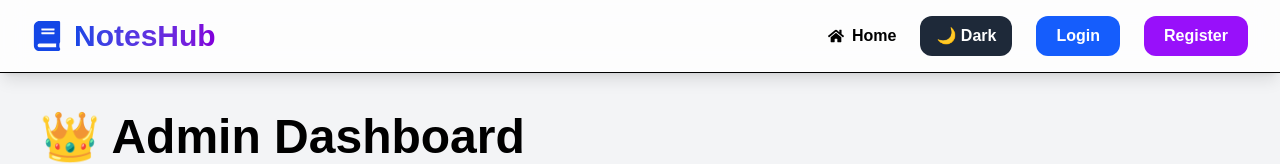
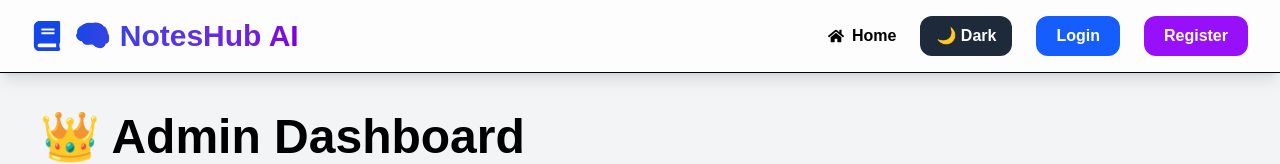
Before and after one commit to harpaleavdhut-gif/NotesHub-AI, a React (Vite) app in the folder client/: page /admin in a window 1280 px wide. Shown: the top 164 px of the page. Built offline with nearby package versions, Linux system fonts and the light colour scheme; no server answers.

Commit message:
Phase 1 Step 1: Rebrand project to NotesHub AI

```diff
--- a/client/index.html
+++ b/client/index.html
@@ -4,7 +4,7 @@
     <meta charset="UTF-8" />
     <link rel="icon" type="image/svg+xml" href="/favicon.svg" />
     <meta name="viewport" content="width=device-width, initial-scale=1.0" />
-    <title>client</title>
+    <title>NotesHub AI | Intelligent Learning Platform</title>
   </head>
   <body>
     <div id="root"></div>
--- a/client/src/components/Navbar.jsx
+++ b/client/src/components/Navbar.jsx
@@ -41,7 +41,7 @@ function Navbar() {
           <FaBook className="text-3xl text-blue-700" />
 
           <h1 className="text-3xl font-extrabold bg-gradient-to-r from-blue-700 to-purple-700 bg-clip-text text-transparent">
-            NotesHub
+            🧠 NotesHub AI{" "}
           </h1>
         </Link>
 
--- a/client/src/services/api.js
+++ b/client/src/services/api.js
@@ -1,7 +1,7 @@
 import axios from "axios";
 
 const API = axios.create({
-  baseURL: "https://college-notes-backend-pf0h.onrender.com/api",
+  baseURL: import.meta.env.VITE_API_URL,
 });
 
 export default API;
```
